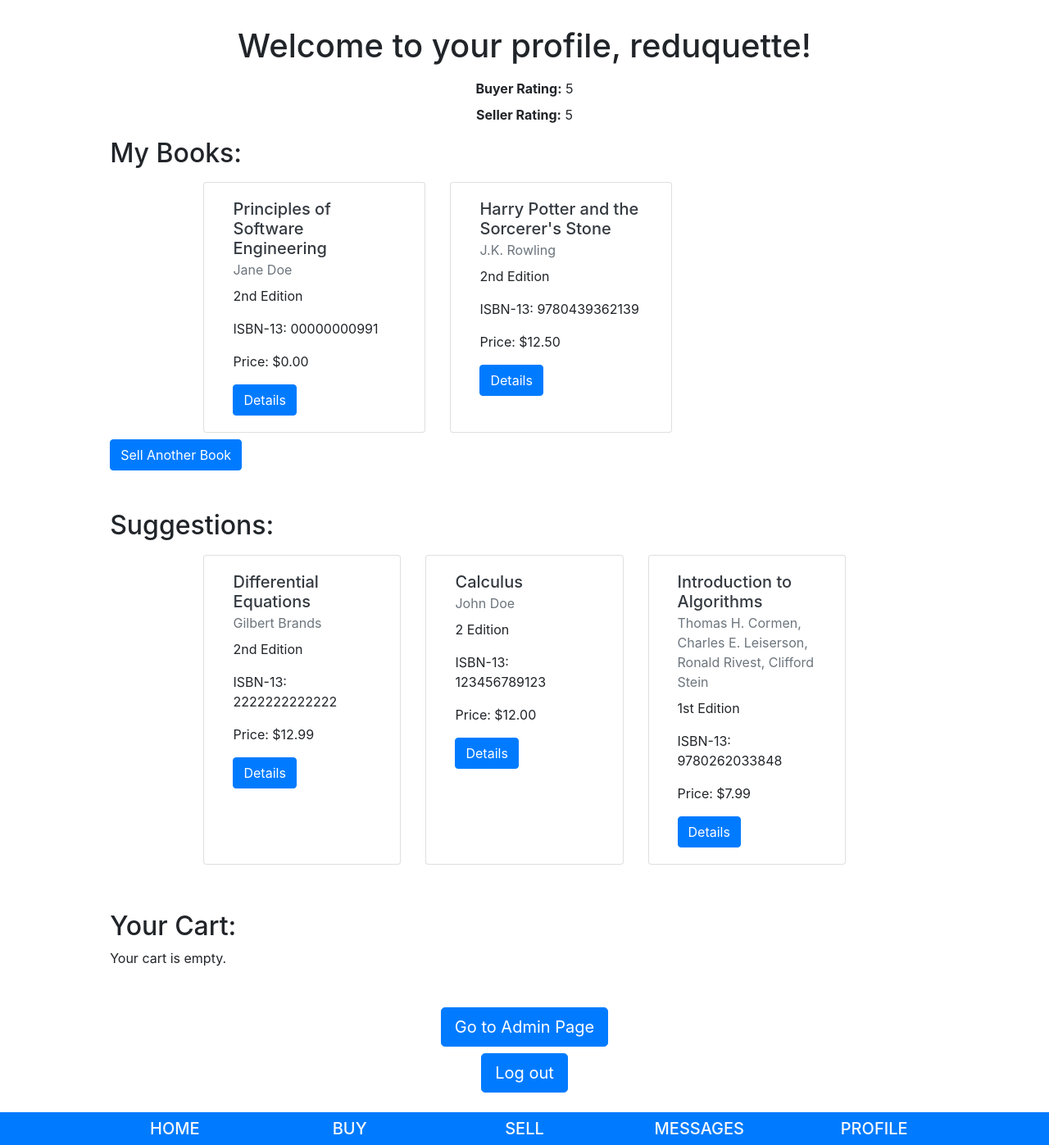
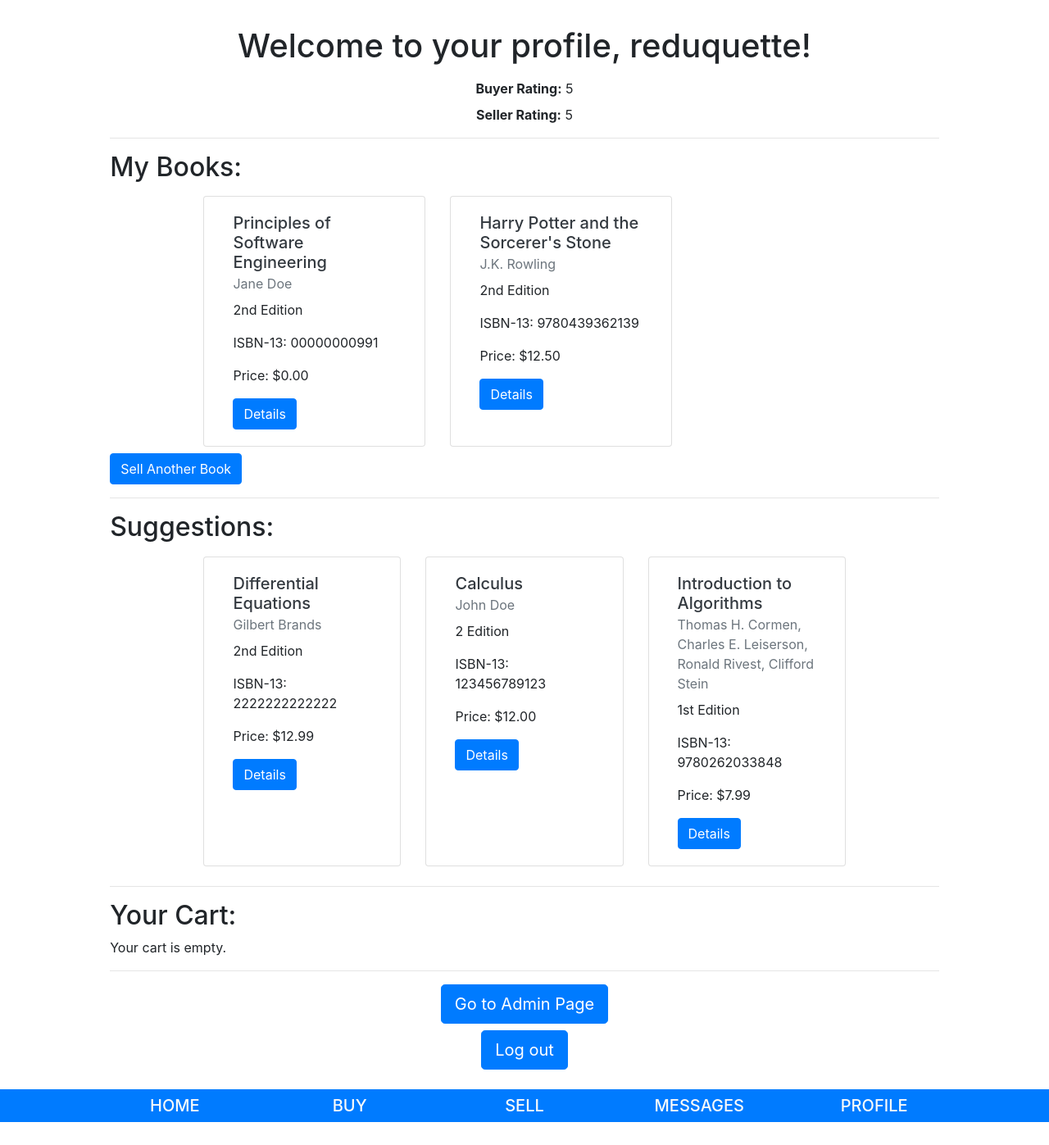
Before and after one commit to ADelCastillo1798/Oasis-Copy, a Django app: page /pages/profile/ in a window 1280 px wide. Shown: the part 56-1453 px from the top of the page at 82% size. After the commit the page ends 1425 px from the top, so only its background shows below. Run offline with Django 3.2, Linux system fonts and the light colour scheme; a user stored in the database is signed in; data comes from the database, SQL or seed files in the repository; some libraries are stand-ins or nearby versions.

Commit message:
added <hr/> to profile

```diff
--- a/oasis/pages/templates/profile.html
+++ b/oasis/pages/templates/profile.html
@@ -10,8 +10,8 @@
 			<p class="mb-2"><strong>Buyer Rating:</strong> {{user.profile.buyer_rating}}</p>
 			<p><strong>Seller Rating:</strong> {{user.profile.seller_rating}}</p>
 		</div>
-
-		<div class="mb-5">
+		<hr/>
+		<div class="mb-3">
 			<h2>My Books:</h2>
 			{% if my_books %}
 				<div class="card-deck col-lg-10 col-sm-12 py-2 mx-auto">
@@ -34,8 +34,8 @@
 				<a class="btn btn-primary" href="{% url 'sellerlisting' %}">Sell A Book</a>
 			{% endif %}
 		</div>
-
-		<div class="mb-5">
+		<hr/>
+		<div class="mb-3">
 			<h2>Suggestions:</h2>
 			{% if left %}
 				<div class="card-deck col-lg-10 col-sm-12 py-2 mx-auto">
@@ -56,8 +56,8 @@
 				<p>You have no suggestions at the moment. Check back later for more.</p>
 			{% endif %}
 		</div>
-
-		<div class="mb-5">
+		<hr/>
+		<div class="mb-3">
 			<h2>Your Cart:</h2>
 			{% if cart %}
 
@@ -82,7 +82,7 @@
 			<p>Your cart is empty.</p>
 			{% endif %}
 		</div>
-
+		<hr/>
 		{% if user.is_admin or user.is_superuser %}
 		<div class="text-center my-2">
 			<a class="btn btn-primary btn-lg" href="{% url 'admin' %}">Go to Admin Page</a>
```
